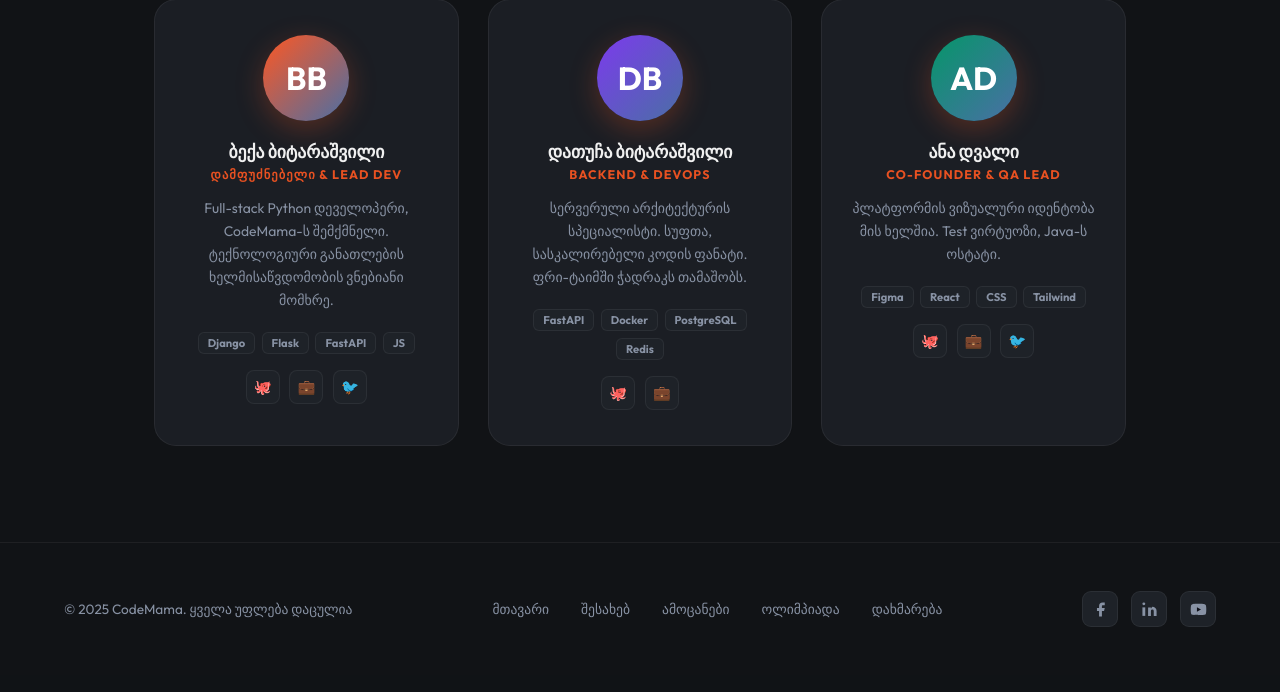
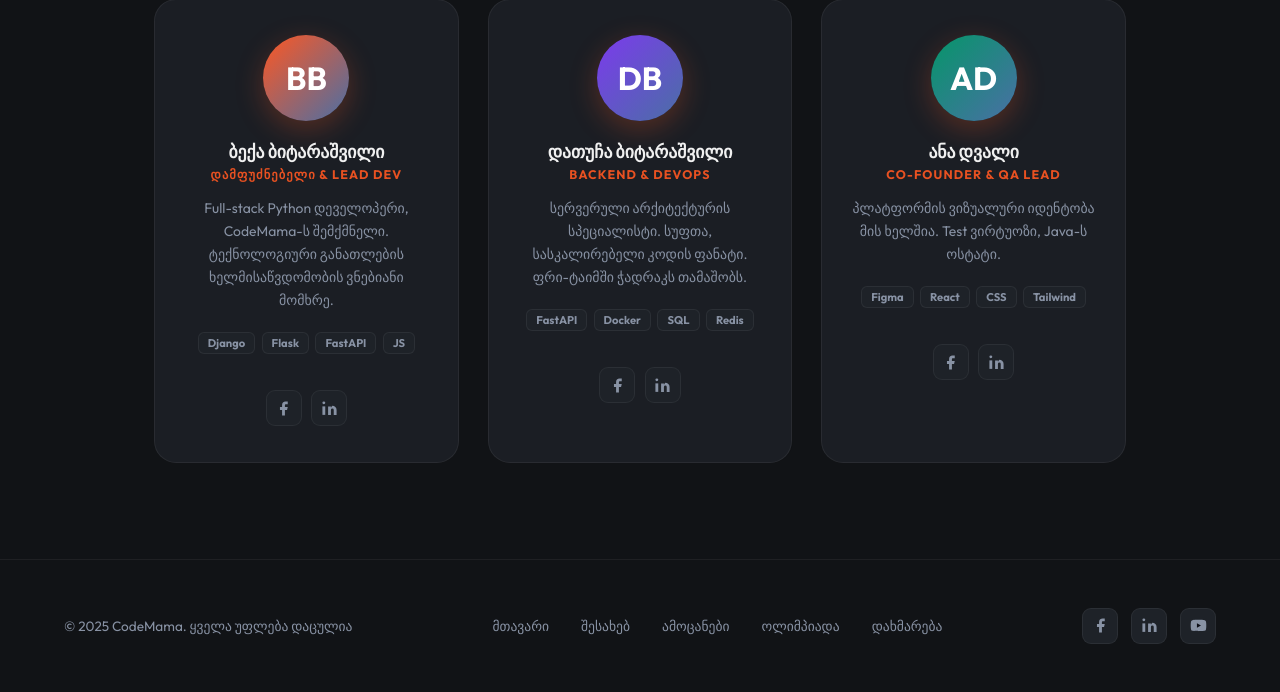
Before and after one commit to BekaBitarashvili/CodeBattle, a Flask app: page /about/ in a window 1280 px wide. Shown: the part 1667-2359 px from the top of the page. Before the commit the page ends 2294 px from the top, so only its background shows below. Run offline with Flask 3, Linux system fonts and the light colour scheme.

Commit message:
Team Social

```diff
--- a/templates/about/index.html
+++ b/templates/about/index.html
@@ -314,10 +314,20 @@
         <span class="skill-chip">FastAPI</span>
         <span class="skill-chip">JS</span>
       </div>
+        <br>
       <div class="team-social">
-        <a class="team-social-btn" href="#">🐙</a>
-        <a class="team-social-btn" href="#">💼</a>
-        <a class="team-social-btn" href="#">🐦</a>
+        <a class="footer-soc-btn" href="#" aria-label="Facebook">
+        <svg viewBox="0 0 24 24" fill="currentColor" width="17" height="17">
+          <path d="M18 2h-3a5 5 0 0 0-5 5v3H7v4h3v8h4v-8h3l1-4h-4V7a1 1 0 0 1 1-1h3z"/>
+        </svg>
+      </a>
+      <a class="footer-soc-btn" href="#" aria-label="LinkedIn">
+        <svg viewBox="0 0 24 24" fill="currentColor" width="17" height="17">
+          <path d="M16 8a6 6 0 0 1 6 6v7h-4v-7a2 2 0 0 0-2-2 2 2 0 0 0-2 2v7h-4V9h4v2l.1-.1A5.5 5.5 0 0 1 16 8z"/>
+          <rect x="2" y="9" width="4" height="12"/>
+          <circle cx="4" cy="4" r="2"/>
+        </svg>
+      </a>
       </div>
     </div>
 
@@ -334,12 +344,23 @@
       <div class="team-skills">
         <span class="skill-chip">FastAPI</span>
         <span class="skill-chip">Docker</span>
-        <span class="skill-chip">PostgreSQL</span>
+        <span class="skill-chip">SQL</span>
         <span class="skill-chip">Redis</span>
       </div>
+        <br>
       <div class="team-social">
-        <a class="team-social-btn" href="#">🐙</a>
-        <a class="team-social-btn" href="#">💼</a>
+        <a class="footer-soc-btn" href="#" aria-label="Facebook">
+        <svg viewBox="0 0 24 24" fill="currentColor" width="17" height="17">
+          <path d="M18 2h-3a5 5 0 0 0-5 5v3H7v4h3v8h4v-8h3l1-4h-4V7a1 1 0 0 1 1-1h3z"/>
+        </svg>
+      </a>
+      <a class="footer-soc-btn" href="#" aria-label="LinkedIn">
+        <svg viewBox="0 0 24 24" fill="currentColor" width="17" height="17">
+          <path d="M16 8a6 6 0 0 1 6 6v7h-4v-7a2 2 0 0 0-2-2 2 2 0 0 0-2 2v7h-4V9h4v2l.1-.1A5.5 5.5 0 0 1 16 8z"/>
+          <rect x="2" y="9" width="4" height="12"/>
+          <circle cx="4" cy="4" r="2"/>
+        </svg>
+      </a>
       </div>
     </div>
 
@@ -359,10 +380,20 @@
         <span class="skill-chip">CSS</span>
         <span class="skill-chip">Tailwind</span>
       </div>
+        <br>
       <div class="team-social">
-        <a class="team-social-btn" href="#">🐙</a>
-        <a class="team-social-btn" href="#">💼</a>
-        <a class="team-social-btn" href="#">🐦</a>
+        <a class="footer-soc-btn" href="#" aria-label="Facebook">
+        <svg viewBox="0 0 24 24" fill="currentColor" width="17" height="17">
+          <path d="M18 2h-3a5 5 0 0 0-5 5v3H7v4h3v8h4v-8h3l1-4h-4V7a1 1 0 0 1 1-1h3z"/>
+        </svg>
+      </a>
+      <a class="footer-soc-btn" href="#" aria-label="LinkedIn">
+        <svg viewBox="0 0 24 24" fill="currentColor" width="17" height="17">
+          <path d="M16 8a6 6 0 0 1 6 6v7h-4v-7a2 2 0 0 0-2-2 2 2 0 0 0-2 2v7h-4V9h4v2l.1-.1A5.5 5.5 0 0 1 16 8z"/>
+          <rect x="2" y="9" width="4" height="12"/>
+          <circle cx="4" cy="4" r="2"/>
+        </svg>
+      </a>
       </div>
     </div>
 
```
